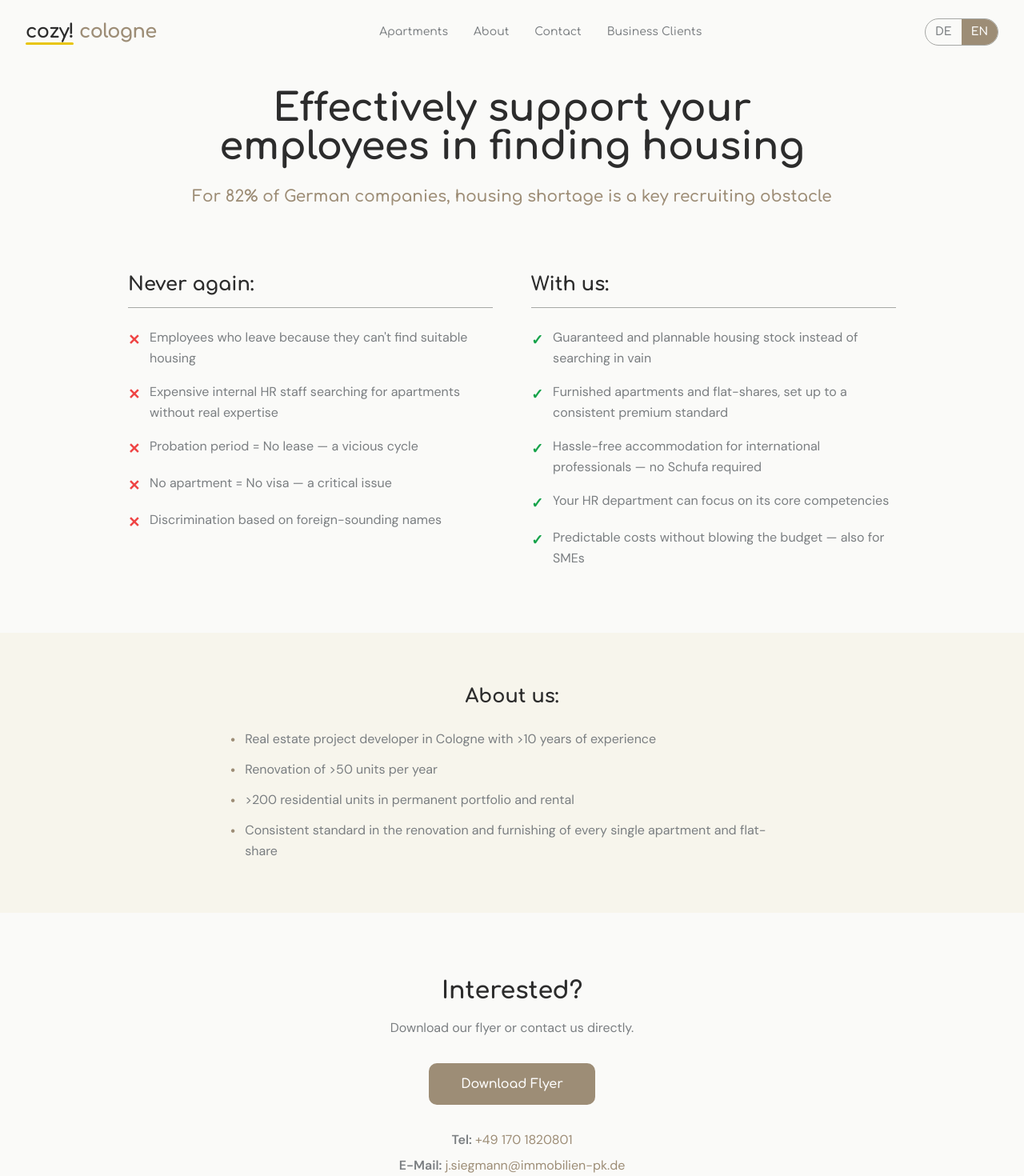
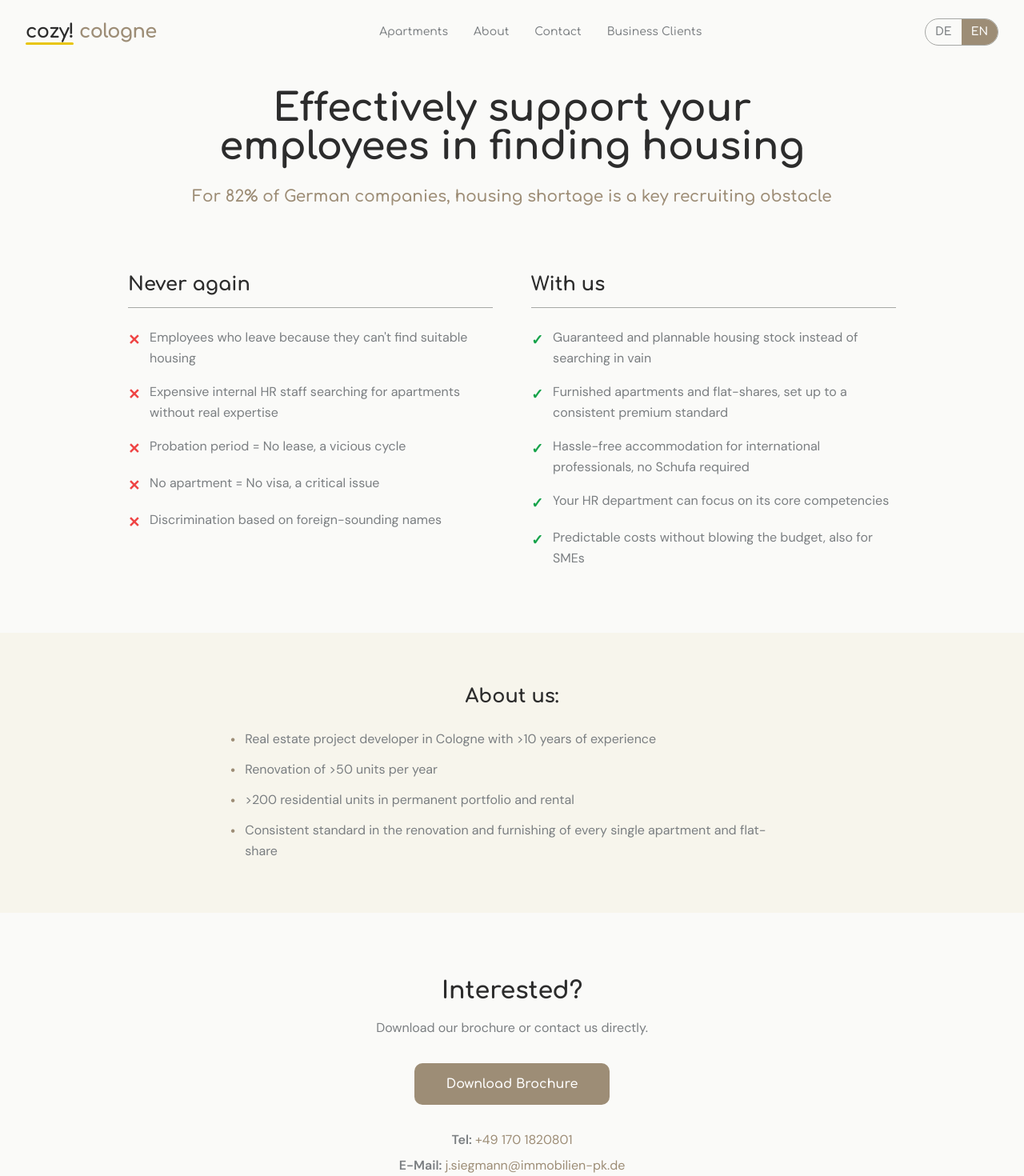
Before and after one commit to paulkowtun/cozy_cologne, a Next.js app: page /en/geschaeftskunden in a window 1280 px wide. Shown: the top 1470 px of the page at 80% size. Built offline with nearby package versions, Linux system fonts and the light colour scheme.

Commit message:
Broschüre Feinschliff

```diff
--- a/app/[locale]/geschaeftskunden/page.tsx
+++ b/app/[locale]/geschaeftskunden/page.tsx
@@ -91,7 +91,7 @@ export default async function GeschaeftskundenPage({
         <p className="text-neutral-dark mb-8">{t('ctaText')}</p>
 
         <a
-          href="/Flyer-B2B.pdf"
+          href="/Broschuere-B2B.pdf"
           download
           className="inline-block rounded-brand bg-brand-warm-dark px-10 py-3.5 font-heading font-semibold text-white hover:bg-brand-warm-dark/90 hover:shadow-lg transition-all duration-300 mb-8"
         >
--- a/messages/de.json
+++ b/messages/de.json
@@ -118,26 +118,26 @@
     "title": "Geschäftskunden",
     "heroHeadline": "Unterstützen Sie Ihre Mitarbeiter effektiv bei der Wohnungssuche",
     "heroStat": "Für 82% der deutschen Unternehmen ist Wohnungsmangel ein zentrales Recruiting-Hindernis",
-    "painTitle": "Nie wieder:",
+    "painTitle": "Nie wieder",
     "pain1": "Mitarbeiter, die abspringen, weil sie keine gute Wohnung finden können",
     "pain2": "Teure, interne HR-Mitarbeiter, die Wohnungen suchen, ohne sich wirklich auszukennen",
     "pain3": "Probezeit = Kein Mietvertrag Teufelskreislauf",
     "pain4": "Keine Wohnung = Kein Visum Problematik",
     "pain5": "Diskriminierung aufgrund von ausländischen Namen",
-    "benefitTitle": "Mit uns:",
+    "benefitTitle": "Mit uns",
     "benefit1": "Garantierter und planbarer Wohnungsbestand statt Suchen ins Leere",
     "benefit2": "Möblierte Wohnungen und WGs, eingerichtet nach konsistentem Premium-Standard",
     "benefit3": "Unkomplizierte Unterbringung ausländischer Fachkräfte ohne Schufa",
     "benefit4": "Ihre HR-Abteilung kann sich auf ihre Kernkompetenzen fokussieren",
-    "benefit5": "Planbare Kosten ohne Budget-Sprengung — auch für KMUs",
+    "benefit5": "Planbare Kosten ohne Budget-Sprengung, auch für KMUs",
     "aboutTitle": "Über uns:",
     "about1": "Immobilien-Projektentwickler in Köln mit >10 Jahren Erfahrung",
     "about2": "Sanierung von >50 Einheiten pro Jahr",
     "about3": ">200 Wohneinheiten in festem Bestand und Vermietung",
     "about4": "Konsistenter Standard in der Sanierung und Einrichtung jeder einzelnen Wohnung und WG",
     "ctaTitle": "Interesse geweckt?",
-    "ctaText": "Laden Sie unseren Flyer herunter oder kontaktieren Sie uns direkt.",
-    "downloadFlyer": "Flyer herunterladen",
+    "ctaText": "Laden Sie unsere Broschüre herunter oder kontaktieren Sie uns direkt.",
+    "downloadFlyer": "Broschüre herunterladen",
     "contactPhone": "+49 170 1820801",
     "contactEmail": "j.siegmann@immobilien-pk.de"
   },
--- a/messages/en.json
+++ b/messages/en.json
@@ -118,26 +118,26 @@
     "title": "Business Clients",
     "heroHeadline": "Effectively support your employees in finding housing",
     "heroStat": "For 82% of German companies, housing shortage is a key recruiting obstacle",
-    "painTitle": "Never again:",
+    "painTitle": "Never again",
     "pain1": "Employees who leave because they can't find suitable housing",
     "pain2": "Expensive internal HR staff searching for apartments without real expertise",
-    "pain3": "Probation period = No lease — a vicious cycle",
-    "pain4": "No apartment = No visa — a critical issue",
+    "pain3": "Probation period = No lease, a vicious cycle",
+    "pain4": "No apartment = No visa, a critical issue",
     "pain5": "Discrimination based on foreign-sounding names",
-    "benefitTitle": "With us:",
+    "benefitTitle": "With us",
     "benefit1": "Guaranteed and plannable housing stock instead of searching in vain",
     "benefit2": "Furnished apartments and flat-shares, set up to a consistent premium standard",
-    "benefit3": "Hassle-free accommodation for international professionals — no Schufa required",
+    "benefit3": "Hassle-free accommodation for international professionals, no Schufa required",
     "benefit4": "Your HR department can focus on its core competencies",
-    "benefit5": "Predictable costs without blowing the budget — also for SMEs",
+    "benefit5": "Predictable costs without blowing the budget, also for SMEs",
     "aboutTitle": "About us:",
     "about1": "Real estate project developer in Cologne with >10 years of experience",
     "about2": "Renovation of >50 units per year",
     "about3": ">200 residential units in permanent portfolio and rental",
     "about4": "Consistent standard in the renovation and furnishing of every single apartment and flat-share",
     "ctaTitle": "Interested?",
-    "ctaText": "Download our flyer or contact us directly.",
-    "downloadFlyer": "Download Flyer",
+    "ctaText": "Download our brochure or contact us directly.",
+    "downloadFlyer": "Download Brochure",
     "contactPhone": "+49 170 1820801",
     "contactEmail": "j.siegmann@immobilien-pk.de"
   },
```
Also changed, not shown: 1 other file (tests, documents, lock files or other folders).
